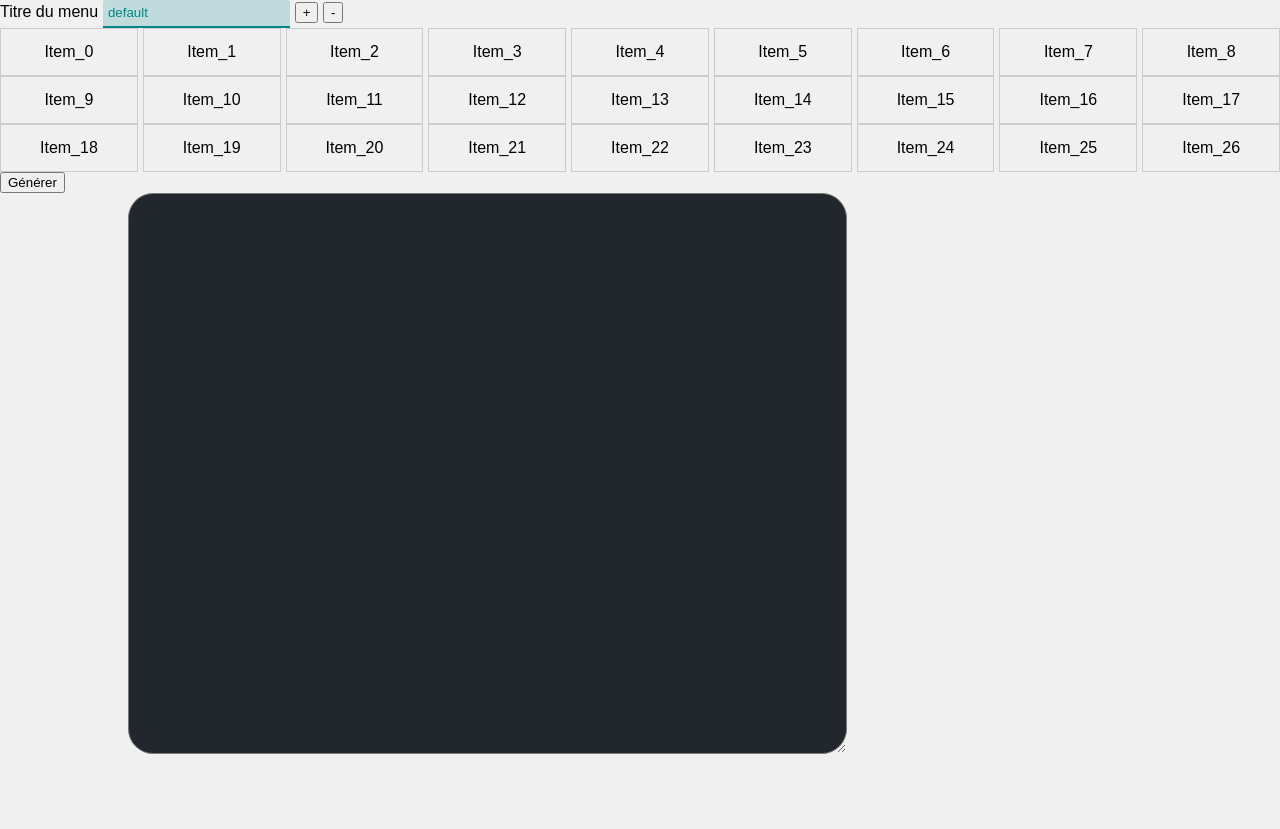
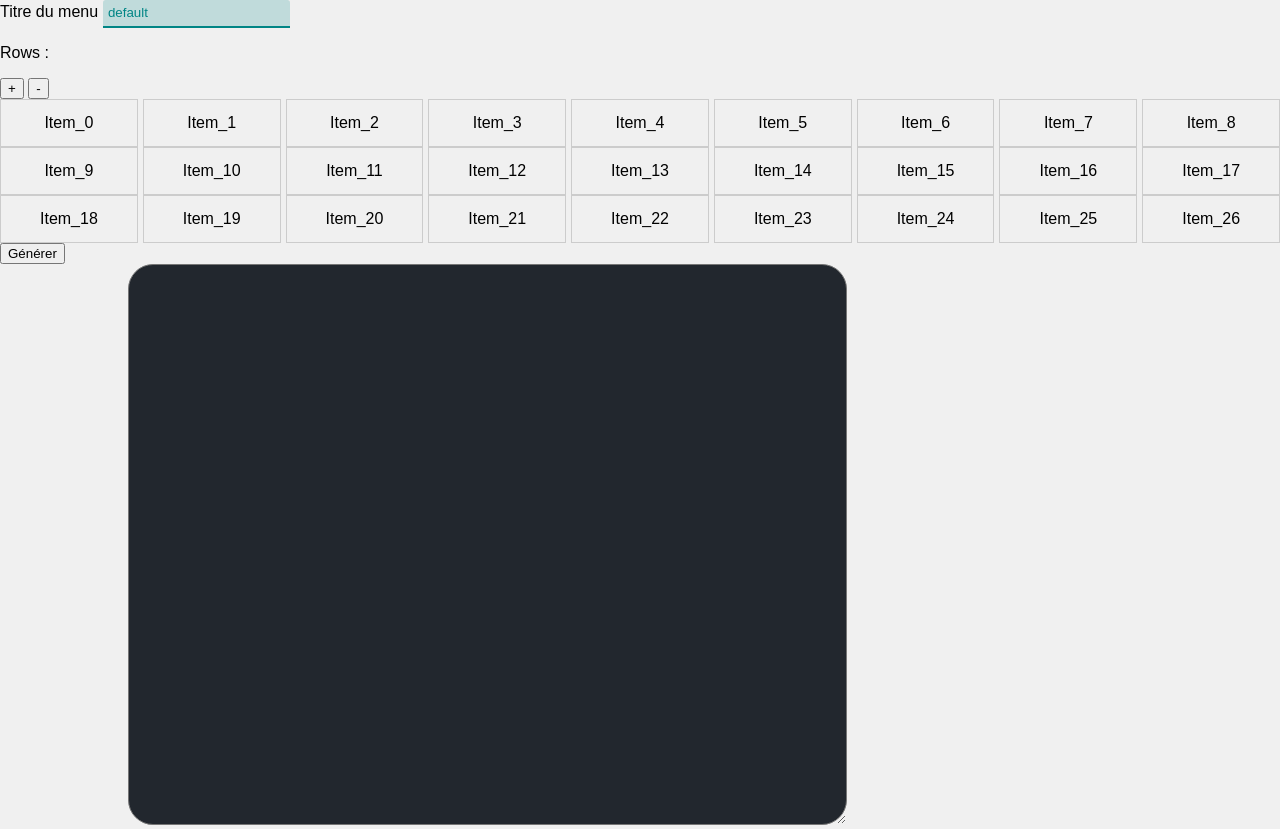
Before and after one commit to Nardann/gui-mc, a plain HTML site: page index.html in a window 1280 px wide. Before the commit the page ends 800 px from the top, so only its background shows below. Drawn offline with nearby package versions, Linux system fonts and the light colour scheme.

Commit message:
Update index.html

```diff
--- a/index.html
+++ b/index.html
@@ -10,6 +10,8 @@
 
     <label for="title">Titre du menu</label>
     <input type="text" id="title" name="title" value="default">
+    <br>
+    <p>Rows : </p>
     <button id="addRowBtn">+</button>
     <button id="removeRowBtn">-</button>
     <div id="inventory"></div>
```
